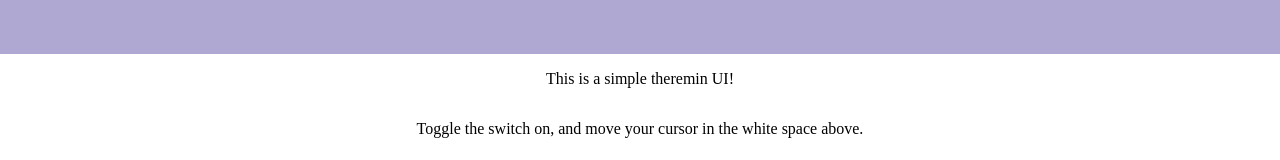
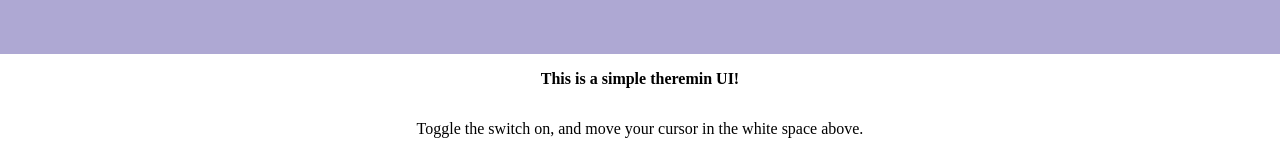
Before and after one commit to C-Powers/WebTheremin, a website: page public/index.html in a window 1280 px wide. Shown: the part 790-950 px from the top of the page. Drawn offline with Linux system fonts and the light colour scheme.

Commit message:
I bolded somethiing

```diff
--- a/public/index.html
+++ b/public/index.html
@@ -23,7 +23,7 @@
 
     <div class="flex-text">
       <p>
-        This is a simple theremin UI!
+        <strong>This is a simple theremin UI!</strong>
       </p>
       <p>
         Toggle the switch on, and move your cursor in the white space above.
```
